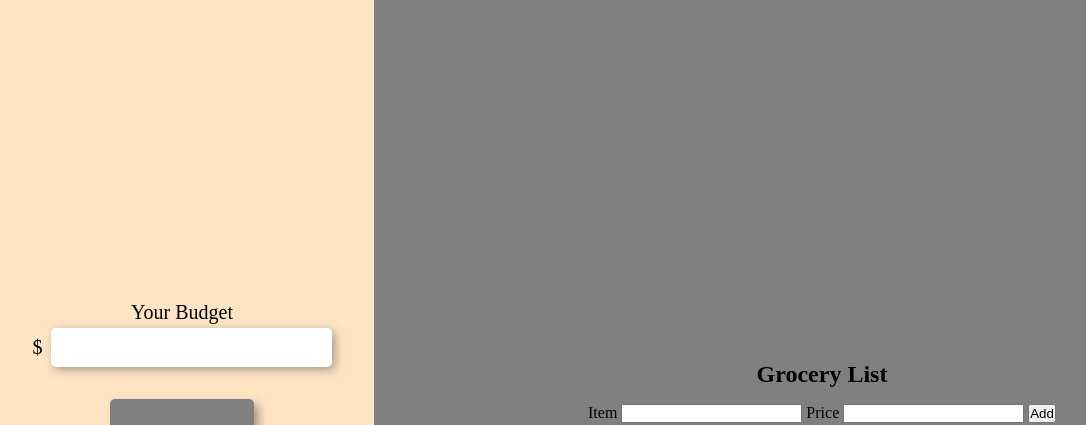
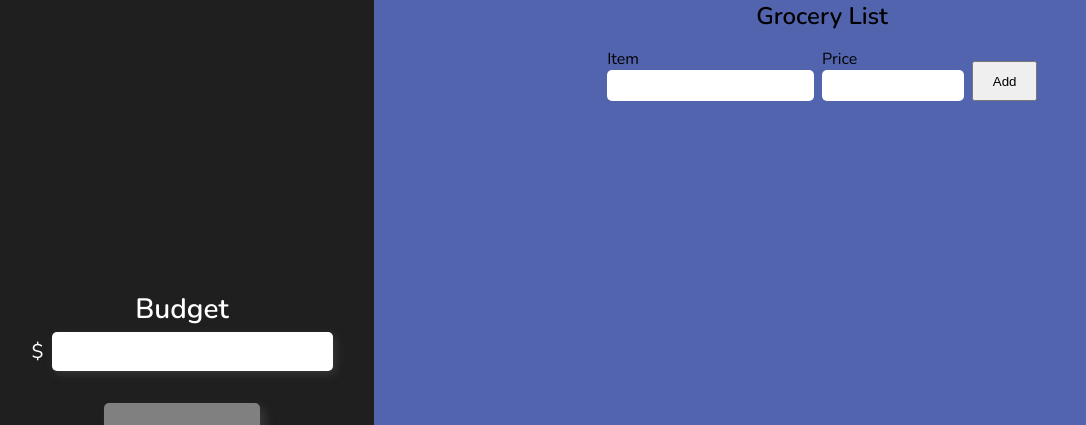
Before and after one commit to CBroaders12/simple-grocery-budget, a plain HTML site: page index.html in a window 1280 px wide. Shown: the top 425 px of the page, without its empty margins (10-1096 px from the left). Drawn offline with nearby package versions, Linux system fonts and the light colour scheme.

Commit message:
global variables and styling

```diff
--- a/index.html
+++ b/index.html
@@ -9,28 +9,9 @@
 	</head>
 	<body>
 		<main>
-			<section class="main-list-container" id="main-list-container">
-				<h2>Grocery List</h2>
-				<form id="grocery-entry-form">
-					<label for="item">Item</label>
-					<input type="text" id="item" required />
-
-					<label for="price">Price</label>
-					<input
-						type="number"
-						min="0.01"
-						step="0.01"
-						id="price"
-						required
-					/>
-
-					<button type="submit">Add</button>
-				</form>
-				<div class="grocery-list" id="grocery-list"></div>
-			</section>
 			<section class="total-cost-container" id="total-cost-container">
 				<form id="available-budget-form">
-					<label for="budget-input">Your Budget</label>
+					<label for="budget-input" id="budget-label">Budget</label>
 					<div>
 						<span id="currency-sign">$</span
 						><input
@@ -51,6 +32,29 @@
 					</span>
 				</div>
 			</section>
+			<section class="main-list-container" id="main-list-container">
+				<h2>Grocery List</h2>
+				<form id="grocery-entry-form">
+					<fieldset id="item-fieldset">
+						<label for="item">Item</label><br />
+						<input type="text" id="item" required />
+					</fieldset>
+
+					<fieldset id="price-fieldset">
+						<label for="price">Price</label><br />
+						<input
+							type="number"
+							min="0.01"
+							step="0.01"
+							id="price"
+							required
+						/>
+					</fieldset>
+
+					<button type="submit" id="add-btn">Add</button>
+				</form>
+				<div class="grocery-list" id="grocery-list"></div>
+			</section>
 		</main>
 
 		<script src="script.js"></script>
--- a/script.js
+++ b/script.js
@@ -9,9 +9,9 @@ const itemNameInput = document.getElementById('item');
 const itemPriceInput = document.getElementById('price');
 
 let groceryListData = [];
-let totalBudget;
+let totalBudget = 0;
 
-const updateBudget = (price) => {
+const updateBudget = () => {
 	const currentTotal = groceryListData.reduce(
 		(acc, cur) => cur.price + acc,
 		0
@@ -34,7 +34,7 @@ const addGroceryItem = (name, price) => {
 	itemPriceSpan.className = 'item-price';
 
 	itemNameSpan.innerHTML = name;
-	itemPriceSpan.innerHTML = `$${price}`;
+	itemPriceSpan.innerHTML = `$${price.toFixed(2)}`;
 
 	groceryItem.appendChild(itemNameSpan);
 	groceryItem.appendChild(itemPriceSpan);
@@ -51,7 +51,8 @@ budgetForm.addEventListener('submit', (e) => {
 
 	totalBudget = Number(budgetInput.value);
 	budgetInput.value = '';
-	budgetRemaining.innerText = totalBudget.toFixed(2);
+
+	updateBudget();
 
 	budgetDisplay.style.backgroundColor = 'green';
 
--- a/style.css
+++ b/style.css
@@ -1,23 +1,66 @@
+@import url('https://fonts.googleapis.com/css2?family=Nunito:ital,wght@0,400;0,600;1,400&display=swap');
+
 * {
 	box-sizing: border-box;
 	margin: 0;
 	padding: 0;
 }
 
+html {
+	font-family: Nunito, Arial, sans-serif;
+}
+
 .main-list-container {
 	display: flex;
 	flex-direction: column;
-	justify-content: center;
 	align-items: center;
 	position: absolute;
 	right: 0;
 	width: 70%;
 	height: 100vh;
-	background-color: grey;
+	/* overflow: scroll; */
+	background-color: #5264ae;
+}
+
+fieldset {
+	text-align: left;
+
+	margin-right: 0.5rem;
+}
+
+#item-fieldset {
+	grid-area: item;
+	border: none;
+}
+
+#price-fieldset {
+	grid-area: price;
+	border: none;
+}
+
+#add-btn {
+	grid-area: add;
+	align-self: end;
+	height: 2.5rem;
 }
 
 #grocery-entry-form {
+	display: -ms-grid;
+	display: grid;
+	grid-template-columns: 50% 35% auto;
+	-ms-grid-columns: 50% auto 45%;
+	grid-template-rows: auto;
+	-ms-grid-rows: auto;
+	grid-template-areas: 'item price add';
+	text-align: center;
 	margin: 1rem 0;
+}
+
+#grocery-entry-form input {
+	width: 100%;
+	border: none;
+	border-radius: 5px;
+	padding: 0.5rem;
 }
 
 .total-cost-container {
@@ -29,7 +72,8 @@
 	left: 0;
 	width: 30%;
 	height: 100%;
-	background-color: bisque;
+	background-color: #1f1f1f;
+	color: white;
 }
 
 #available-budget-form {
@@ -37,6 +81,11 @@
 	flex-direction: column;
 	margin-bottom: 2rem;
 	font-size: 1.25rem;
+}
+
+#budget-label {
+	font-size: 1.75rem;
+	font-weight: 600;
 }
 
 #available-budget-form label {
```
